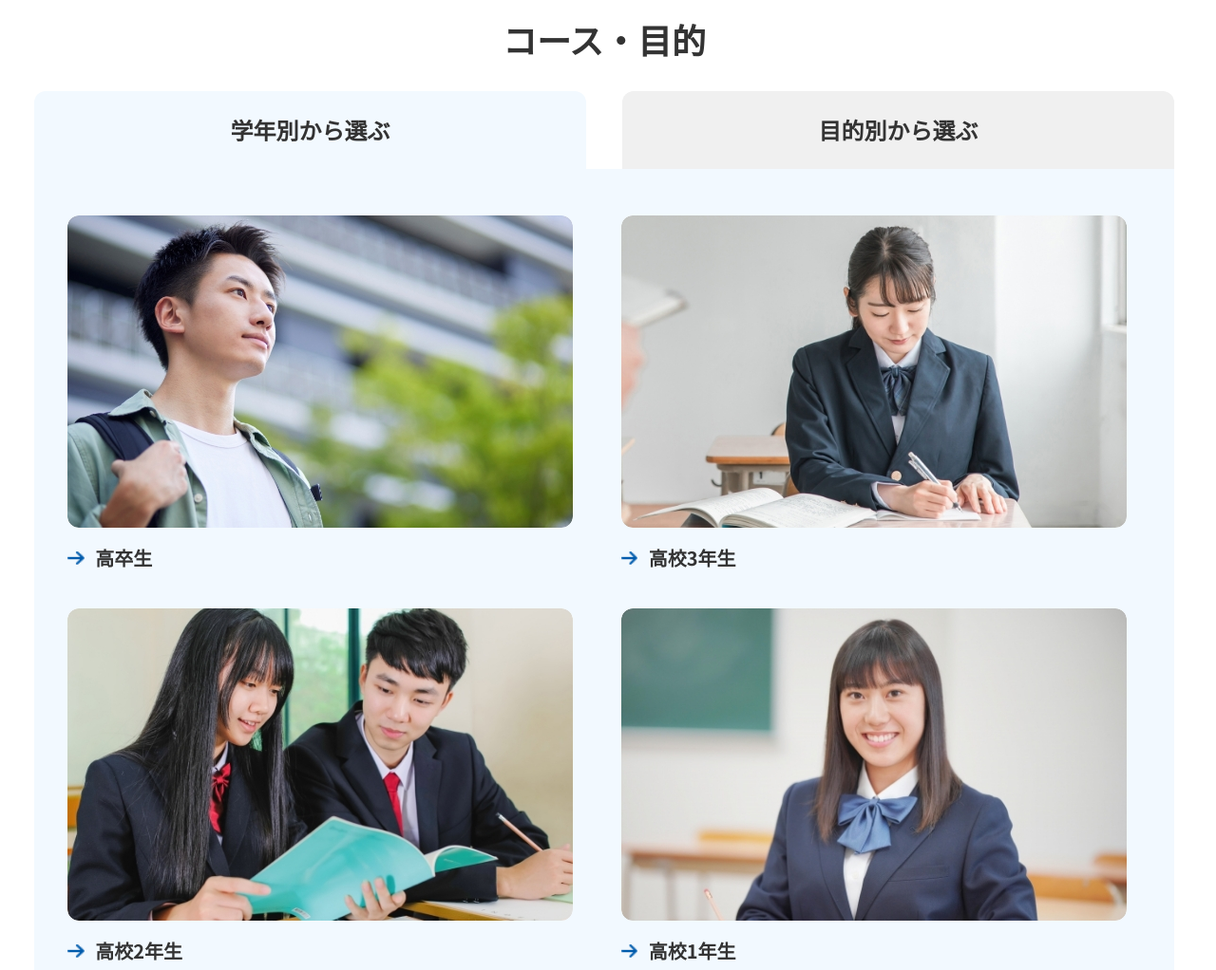
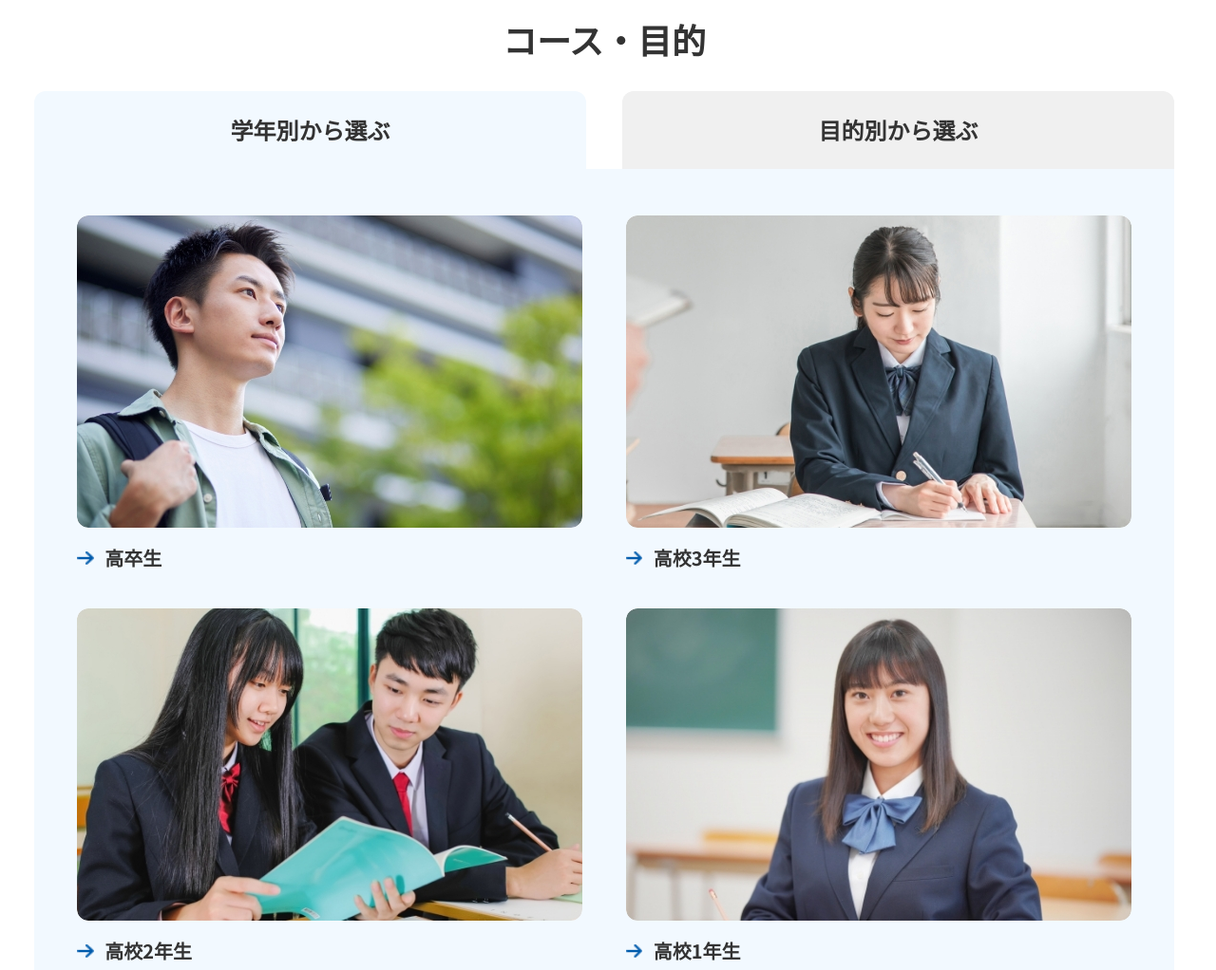
Before and after one commit to shin-tc-10/lp1, a plain HTML site: page index.html in a window 1280 px wide. Shown: the part 2494-3516 px from the top of the page at 95% size. Drawn offline with nearby package versions, Linux system fonts and the light colour scheme; some packages are replaced by stand-ins of ours.

Commit message:
コース目的エリア幅の余白調整

```diff
--- a/assets/style/main.css
+++ b/assets/style/main.css
@@ -867,11 +867,11 @@ footer {
 
   .choose__content {
     border-radius: 0 0 1.2rem 1.2rem;
-    padding: 4.9rem 0 1.6rem 0;
+    padding: 4.9rem 1.5rem 1.6rem;
   }
 
   .choose__content--image-select {
-    padding: 0 1.5rem 0 0;
+    padding: 0 1.5rem 0;
   }
 
   .choose__tab--by-grade-level {
```
